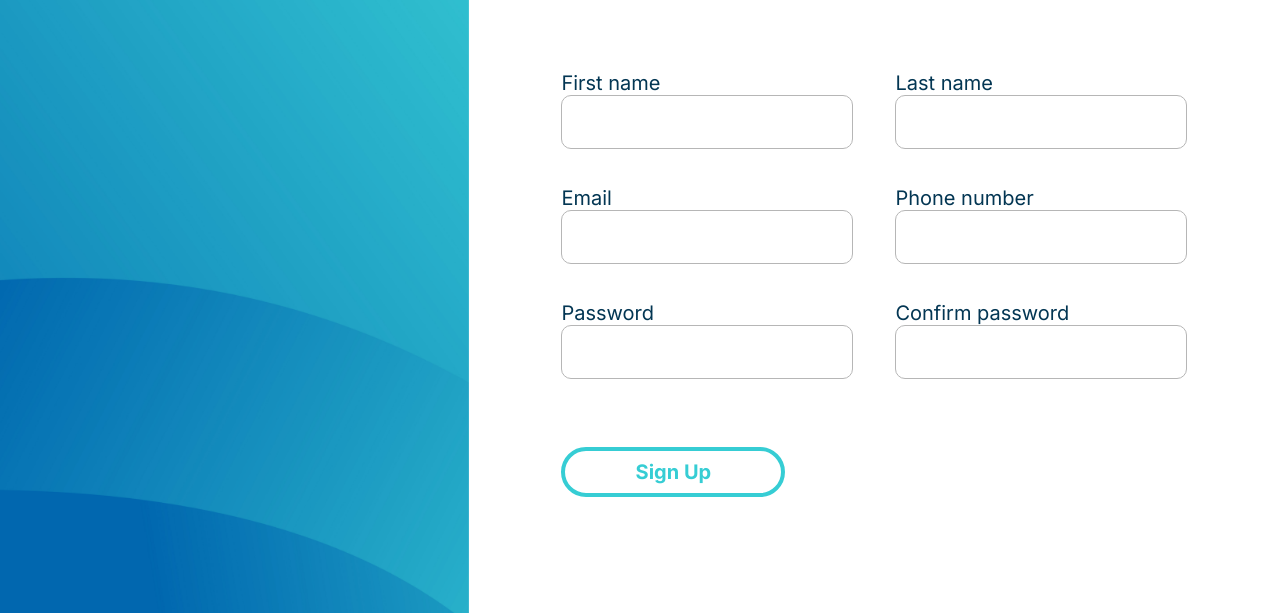
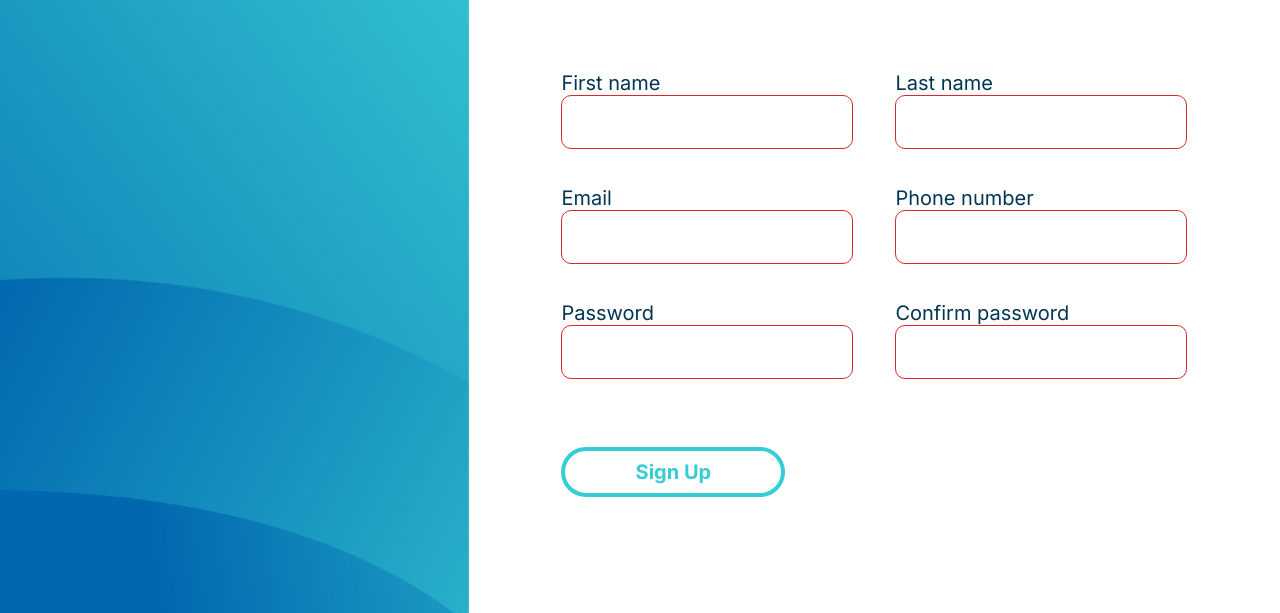
Before and after one commit to Adidans/Sign-Up-form, a plain HTML site: page index.html in a window 1280 px wide. Shown: the part 187-800 px from the top of the page. Drawn offline with Linux system fonts and the light colour scheme.

Commit message:
Finish form validation

```diff
--- a/index.html
+++ b/index.html
@@ -16,31 +16,31 @@
                     <div class="name">
                         <div class="form-input">
                             <label for="first_name">First name</label>
-                            <input type="text" name="first_name" id="first_name">
+                            <input type="text" name="first_name" id="first_name" required>
                         </div>
                         <div class="form-input">
                             <label for="last_name">Last name</label>
-                            <input type="text" name="last_name" id="last_name">
+                            <input type="text" name="last_name" id="last_name" required>
                         </div>
                     </div>
                     <div class="scnd-row">
                         <div class="form-input">
                             <label for="email">Email</label>
-                            <input type="email" name="email" id="email">
+                            <input type="email" name="email" id="email" required>
                         </div>
                         <div class="form-input">
                             <label for="phone">Phone number</label>
-                            <input type="tel" name="phone" id="phone">
+                            <input type="number" name="phone" id="phone" required>
                         </div>
                     </div>
                     <div class="third-row">
                         <div class="form-input">
                             <label for="password">Password</label>
-                            <input type="password" name="password" id="password">
+                            <input type="password" name="password" id="password" required minlength="8" maxlength="30">
                         </div>
                         <div class="form-input">
                             <label for="confirm-password">Confirm password</label>
-                            <input type="password" name="confirm-password" id="confirm-password">
+                            <input type="password" name="confirm-password" id="confirm-password" required minlength="8" maxlength="30">
                         </div>
                     </div>
                     <button type="submit">Sign Up</button>
--- a/styles.css
+++ b/styles.css
@@ -34,7 +34,15 @@ input{
     border-radius: 10px;
     height: 50px;
     width: 286px;
-    font-size: 20px;/*gotta edit this later*/
+    font-size: 20px;
+}
+
+input:valid{
+    border: 1px solid rgb(38, 194, 24);
+}
+
+input:invalid{
+    border: 1px solid rgb(220, 40, 40);
 }
 
 button{
```
